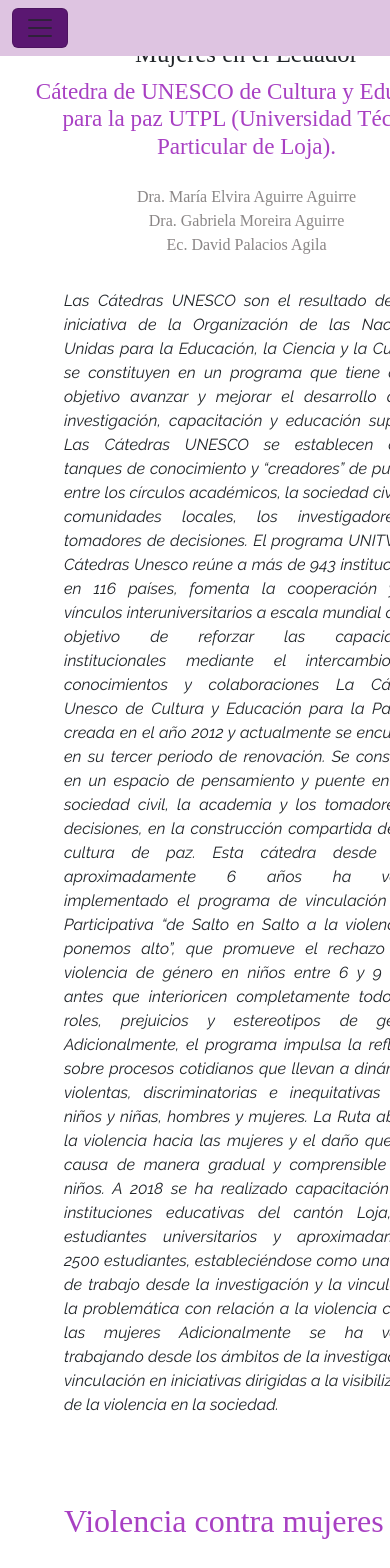
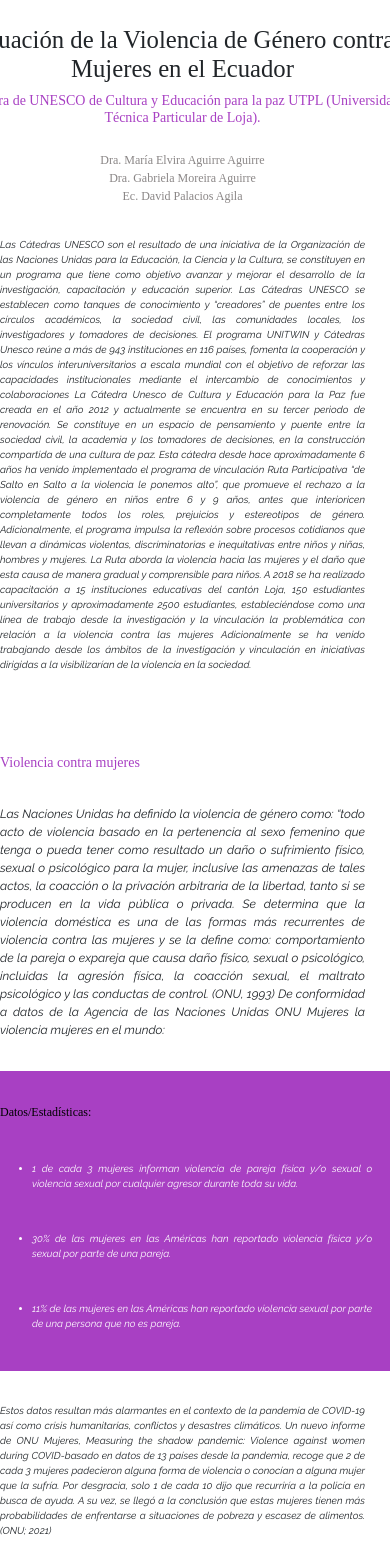
Before and after one commit to Arianna0206/Proyect-Punto-Violeta, an Angular app: page /informacion in a window 390 px wide. Shown: the top 1568 px of the page. Built offline with nearby package versions, Linux system fonts and the light colour scheme; what ngx-owl-carousel would draw is missing.

Commit message:
Hacer responsiva la pagina

```diff
--- a/src/app/components/content-card/content-card.component.css
+++ b/src/app/components/content-card/content-card.component.css
@@ -131,7 +131,7 @@
 }
 
 .nested-card.card1 {
-    width: 80vw; /* Ajusta el valor según tus necesidades */
+    width: 100vw; /* Ajusta el valor según tus necesidades */
     margin: 1rem;
 }
 
@@ -140,7 +140,7 @@
   .mapa {
     max-width: 100%;
     width: 90%;
-    margin-left: 4rem;
+    margin-left: 2vw;
     margin-top: 8rem;
     height: auto;
   }
--- a/src/app/components/informacion/informacion.component.css
+++ b/src/app/components/informacion/informacion.component.css
@@ -1,17 +1,16 @@
 .grid-container {
     display: grid;
-    grid-template-columns: 1fr; /* Una sola columna en dispositivos pequeños */
     place-items: center;
     margin: 4% 0;
-    margin-left: 4%;
+    width: 80vw;
   }
 
   @media (max-width: 700px) {
     /* Media Query para dispositivos con un ancho mínimo de 700px */
     .grid-container {
       grid-template-columns: 1fr; /* Mantener una sola columna en dispositivos más grandes */
-      max-width: 70%; /* Establecer un ancho máximo para el contenedor */
-      margin: 0 1rem; /* Centrar el contenedor horizontalmente */
+      width: 10vw; /* Establecer un ancho máximo para el contenedor */
+      margin-left: -3rem;
     }
   }
 
@@ -354,3 +353,30 @@
   color: #000;
   text-align: center;
 }
+
+@media (max-width: 600px) {
+  .text5 {
+    font-size: 14px;
+  }
+  .text6 {
+    font-size: 12px;
+  }
+  .text7 {
+    font-size: 10px;
+  }
+  .text8 {
+    font-size: 14px;
+  }
+  .text9 {
+    font-size: 12px;
+  }
+  .text10 {
+    font-size: 12px;
+  }
+  .text11 {
+    font-size: 10px;
+  }
+  .text12 {
+    font-size: 12px;
+  }
+}
--- a/src/app/components/informacion/informacion.component.html
+++ b/src/app/components/informacion/informacion.component.html
@@ -1,4 +1,3 @@
-<app-navbar></app-navbar>
 
 <!-- Resto del contenido de la página de Información -->
 
--- a/src/app/components/navbar/navbar.component.css
+++ b/src/app/components/navbar/navbar.component.css
@@ -4,17 +4,11 @@ nav {
 }
 
 .navbar {
+  position: sticky;
+  top: 0;
   background-color: #DEC4E1;
-  display: flex;
-  align-items: center;
-  justify-content: flex-end;
-  top: 0;
-  left: 0;
-  right: 0;
-
+  z-index: 100;
   transition: top 0.3s;
-  max-width: 100%;
-  position: fixed;
 }
 
 .nav-link {
@@ -27,15 +21,15 @@ nav {
 
 
 .navbar-toggler {
+  width: 10%;
   background: rgba(90, 23, 113, 1);
 }
 
 .offcanvas {
-
   top: 0;
   left: 0;
   bottom: 0;
-  width: 250px; /* Ajusta el ancho según tus necesidades */
+  width: 30%; /* Ajusta el ancho según tus necesidades */
   background-color: #DEC4E1;
   transform: translateX(-100%);
   transition: transform 0.3s ease-out;
@@ -46,7 +40,7 @@ nav {
 }
 
 .offcanvas-header {
-  padding: 0.5rem;
+  padding-right: 1rem;
   background-color: #DEC4E1;
 }
 
@@ -56,11 +50,7 @@ nav {
 }
 
 .offcanvas-body {
-  padding: 1rem;
-}
-
-.nav-item {
-  margin-bottom: 1rem;
+  margin-left: auto;
 }
 
 .nav-link {
@@ -72,6 +62,7 @@ nav {
   cursor: pointer;
 }
 
+
 @font-face {
   font-family: 'Raleway';
   src: url('src/assets/fonts/Raleway-Italic-VariableFont_wght.ttf');
@@ -79,24 +70,21 @@ nav {
   font-style: normal;
 }
 
-@media (min-width: 768px) {
+@media (max-width: 768px){
   .navbar {
-    position: fixed;
     justify-content: flex-start;
   }
 
   .offcanvas {
-    position: static;
-    transform: none;
-
+    width: 40%;
+    transform: translateX(0);
   }
 
   .navbar-nav {
-    display: flex;
+    flex-direction: column;
   }
 
   .nav-item {
-
-    margin-bottom: 0;
+    margin-bottom: 1rem;
   }
 }
--- a/src/app/components/navbar/navbar.component.html
+++ b/src/app/components/navbar/navbar.component.html
@@ -1,4 +1,4 @@
-<nav class="navbar navbar-expand-lg">
+<nav class="navbar navbar-expand-lg" [ngClass]="{'navbar-scroll': isScrolled}">
   <div class="container">
     <button class="navbar-toggler" type="button" (click)="toggleOffcanvas()">
       <span class="navbar-toggler-icon"></span>
@@ -10,15 +10,15 @@
         <button type="button" class="btn-close text-reset" (click)="toggleOffcanvas()"></button>
       </div>
       <div class="offcanvas-body">
-        <ul class="navbar-nav">
+        <ul class="navbar-nav flex-nowrap">
           <li class="nav-item">
             <a class="nav-link" routerLink="" (click)="toggleOffcanvas()">Punto Violeta</a>
           </li>
-          <li class="nav-item">
-            <a class="nav-link" (click)="scrollEvent.emit('quienes-somos'); toggleOffcanvas()">¿Quiénes somos?</a>
+          <li class="nav-item" >
+            <a class="nav-link" id="boton-quienes-somos" (click)="scrollEvent.emit('quienes-somos'); toggleOffcanvas()">¿Quiénes somos?</a>
           </li>
-          <li class="nav-item">
-            <a class="nav-link" (click)="scrollEvent.emit('recursos'); toggleOffcanvas()">Recursos</a>
+          <li class="nav-item" >
+            <a class="nav-link" id="boton-recursos" (click)="scrollEvent.emit('recursos'); toggleOffcanvas()">Recursos</a>
           </li>
           <li class="nav-item">
             <a class="nav-link" routerLink="/galeria" (click)="toggleOffcanvas()">Galeria</a>
--- a/src/app/components/navbar/navbar.component.ts
+++ b/src/app/components/navbar/navbar.component.ts
@@ -1,5 +1,5 @@
-import { Component, HostListener, OnInit, Input, Output, EventEmitter } from '@angular/core';
-import { Router } from '@angular/router';
+import { Component, HostListener, OnInit, Input, Output, EventEmitter, Renderer2 } from '@angular/core';
+import { Router , NavigationEnd} from '@angular/router';
 import { Navbar } from 'src/app/core/interfaces/navbar';
 import { ViewportScroller } from '@angular/common';
 
@@ -14,13 +14,16 @@ export class NavbarComponent implements OnInit {
   @Output() ocultarContenido = new EventEmitter<void>();
 
   isOffcanvasOpen = false;
+  isGaleriaPage = false;
+  isInformacionPage = false;
+
 
   @Input() scrollEvent = new EventEmitter();
   isScrolled: boolean = false;
 
   @Input() navbar!: Navbar;
 
-  constructor(private router: Router, private viewportScroller: ViewportScroller) { }
+  constructor(private router: Router, private viewportScroller: ViewportScroller, private renderer: Renderer2) { }
 
   ngOnInit() {
     this.scrollEvent.subscribe((sectionId: string) => {
@@ -30,7 +33,32 @@ export class NavbarComponent implements OnInit {
         this.scrollToSection(sectionId);
       }
     });
+
+    this.router.events.subscribe((event) => {
+      if (event instanceof NavigationEnd) {
+        this.isGaleriaPage = event.url.includes('/galeria');
+        this.isInformacionPage = event.url.includes('/informacion');
+        this.actualizarVisibilidadBotones();
+      }
+    });
   }
+
+  actualizarVisibilidadBotones() {
+    const botonQuienesSomos = document.getElementById('boton-quienes-somos');
+    const botonRecursos = document.getElementById('boton-recursos');
+    const botonInformacion = document.getElementById('boton-informacion');
+
+    if (this.isGaleriaPage || this.isInformacionPage) {
+      this.renderer.setStyle(botonQuienesSomos, 'display', 'none');
+      this.renderer.setStyle(botonRecursos, 'display', 'none');
+      this.renderer.setStyle(botonInformacion, 'display', 'none');
+    } else {
+      this.renderer.removeStyle(botonQuienesSomos, 'display');
+      this.renderer.removeStyle(botonRecursos, 'display');
+      this.renderer.removeStyle(botonInformacion, 'display');
+    }
+  }
+
 
   @HostListener("window:scroll", [])
   onWindowScroll() {
@@ -54,7 +82,6 @@ export class NavbarComponent implements OnInit {
     this.isOffcanvasOpen = !this.isOffcanvasOpen;
   }
 
-
   mostrarGaleria: boolean = false;
   emitirOcultarContenido() {
     this.mostrarGaleria = true; // Actualiza la variable a true
--- a/src/app/components/slider/slider.component.css
+++ b/src/app/components/slider/slider.component.css
@@ -3,6 +3,9 @@
     width: 100%;
     max-width: auto;
     overflow: hidden;
+    padding-top: 6%;
+    padding-bottom: 3%;
+    background-color: #DEC4E1;
 }
 
 img {
@@ -27,11 +30,16 @@ img {
     transform: translate(-50%, -50%);
   }
 
-@media (max-width: 900px) {
+@media (max-width: 768px) {
     .pulse {
       width: 10px;
       height: 10px;
     }
+
+    .text-top,
+  .text-bottom {
+    font-size: 8vw; /* Ajusta el tamaño del texto para pantallas más pequeñas */
+  }
   }
 
 
@@ -80,14 +88,14 @@ img {
     background-clip: text;
     -webkit-background-clip: text;
     -webkit-text-fill-color: transparent;
-    font-size: 1.5rem;
+    font-size: 2vw;
     text-align: justify;
   }
 
   .text-bottom{
     text-align: center;
     font-family: 'Dancing Script', cursive;
-    font-size: 1.3rem;
+    font-size: 1.5vw;
   }
 
   .info.visible .text-bottom {
```
